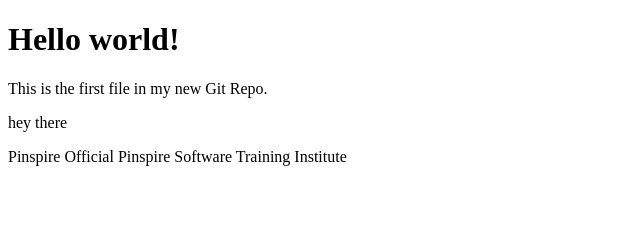
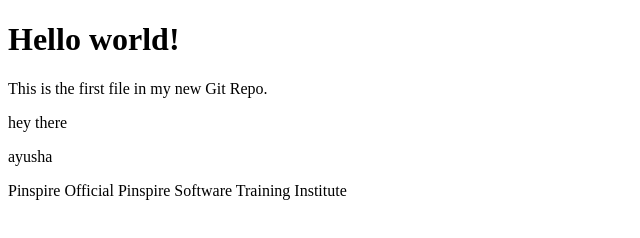
Before and after one commit to Ayusha35/First-repo, a plain HTML site: page index.html in a window 1280 px wide. Shown: the whole page, without its empty margins (0-640 px from the left). Drawn offline with Linux system fonts and the light colour scheme.

Commit message:
second commit made

```diff
--- a/index.html
+++ b/index.html
@@ -7,6 +7,7 @@
 <h1>Hello world!</h1>
 <p>This is the first file in my new Git Repo.</p>
 <p>hey there</p>
+<p>ayusha</p>
 Pinspire Official
 Pinspire Software Training Institute
 </body> </html>
```
